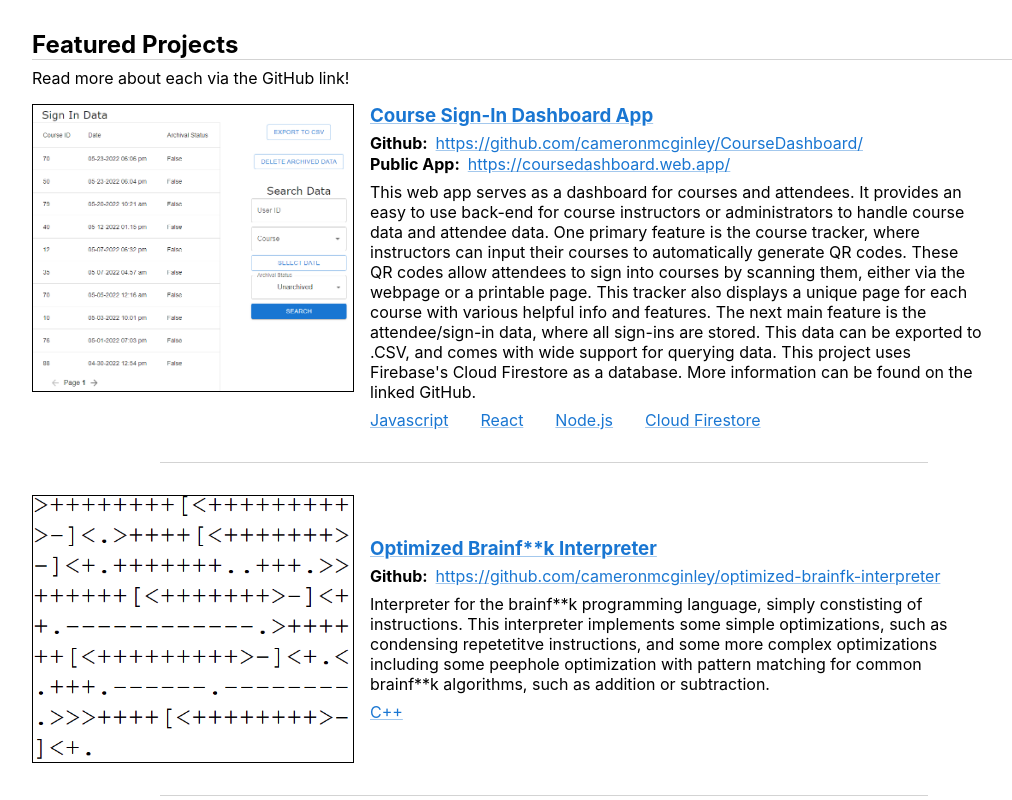
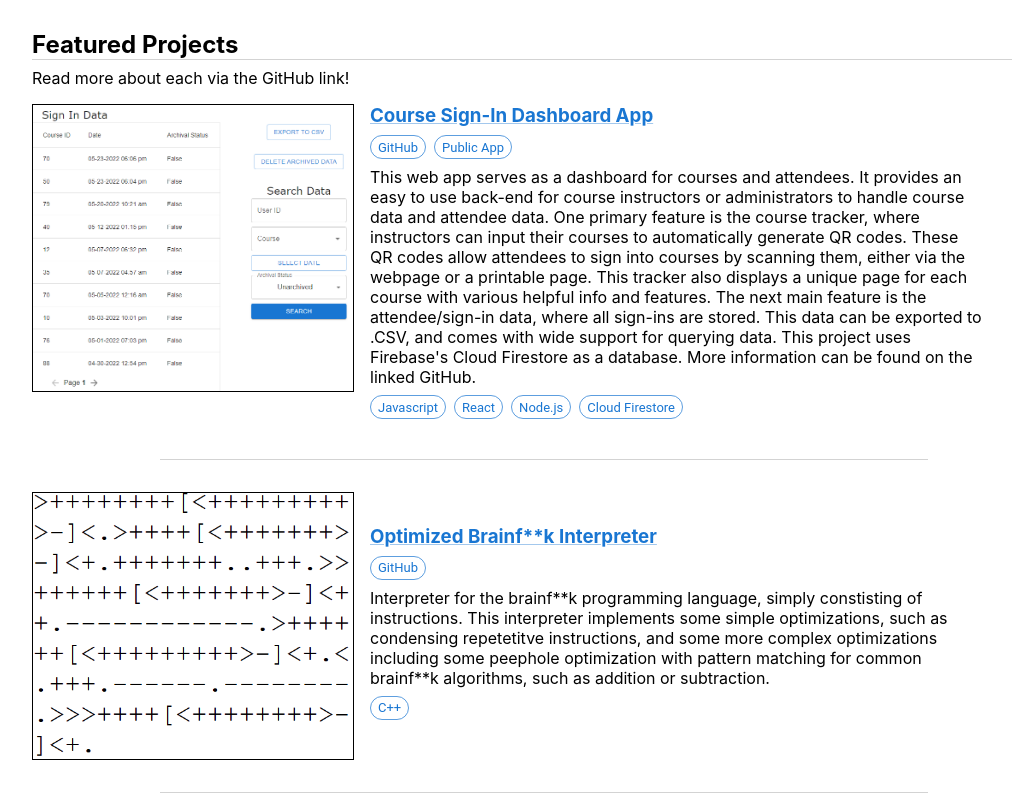
Before and after one commit to cameronmcginley/cameronmcginley.github.io, a React (Create React App) app: page / in a window 1280 px wide. Shown: the part 960-1760 px from the top of the page, without its empty margins (96-1108 px from the left). Built offline with nearby package versions, Linux system fonts and the light colour scheme.

Commit message:
Moved project attrs to chips

```diff
--- a/src/App.css
+++ b/src/App.css
@@ -59,6 +59,11 @@ p {
   flex-direction: row;
   /* justify-content: left; */
   column-gap: 2rem;
+}
+
+.projectCard-chips {
+  padding-top: 0.5rem;
+  padding-bottom: 0.5rem;
 }
 
 .projectCard-projectLinks {
--- a/src/Components/ProjectCard.js
+++ b/src/Components/ProjectCard.js
@@ -1,5 +1,7 @@
 import React from "react";
 import { Link, Box, Tooltip } from "@mui/material";
+import Chip from "@mui/material/Chip";
+import Stack from "@mui/material/Stack";
 
 const ProjectCard = (props) => {
   return (
@@ -50,40 +52,61 @@ const ProjectCard = (props) => {
             </Link>
           </div>
 
-          <div className="projectCard-projectLinks">
-            <div className="projectCard-projectLink">
-              <b>Github: </b>
-              <Link href={props.cardData.gh_link}>
-                <p>{props.cardData.gh_link}</p>
-              </Link>
-            </div>
-
+          {/* Links to GitHub and app */}
+          <Stack direction="row" spacing={1} className="projectCard-chips">
+            <Tooltip title={props.cardData.gh_link} placement="bottom" arrow>
+              <Chip
+                color="primary"
+                size="small"
+                label="GitHub"
+                component="a"
+                href={props.cardData.gh_link}
+                variant="outlined"
+                clickable
+              />
+            </Tooltip>
             {props.cardData.project_link && (
-              <div className="projectCard-projectLink">
-                <b>Public App: </b>
-                <Link href={props.cardData.project_link}>
-                  <p>{props.cardData.project_link}</p>
-                </Link>
-              </div>
+              <Tooltip
+                title={props.cardData.project_link}
+                placement="bottom"
+                arrow
+              >
+                <Chip
+                  color="primary"
+                  size="small"
+                  label="Public App"
+                  component="a"
+                  href={props.cardData.project_link}
+                  variant="outlined"
+                  clickable
+                />
+              </Tooltip>
             )}
-          </div>
+          </Stack>
 
           <p>{props.cardData.description}</p>
 
-          <div className="projectCard-attributes">
+          {/* Links to tools/attrs */}
+          <Stack direction="row" spacing={1} className="projectCard-chips">
             {props.cardData.tools.map((tool) => (
               <Tooltip
-                key={tool.text}
                 title={tool.link}
                 placement="bottom"
                 arrow
+                key={tool.text}
               >
-                <Link href={tool.link}>
-                  <p>{tool.text}</p>
-                </Link>
+                <Chip
+                  color="primary"
+                  size="small"
+                  label={tool.text}
+                  component="a"
+                  href={tool.link}
+                  variant="outlined"
+                  clickable
+                />
               </Tooltip>
             ))}
-          </div>
+          </Stack>
         </div>
       </div>
       {/* Dont put the separator of card has is_last flag */}
```
